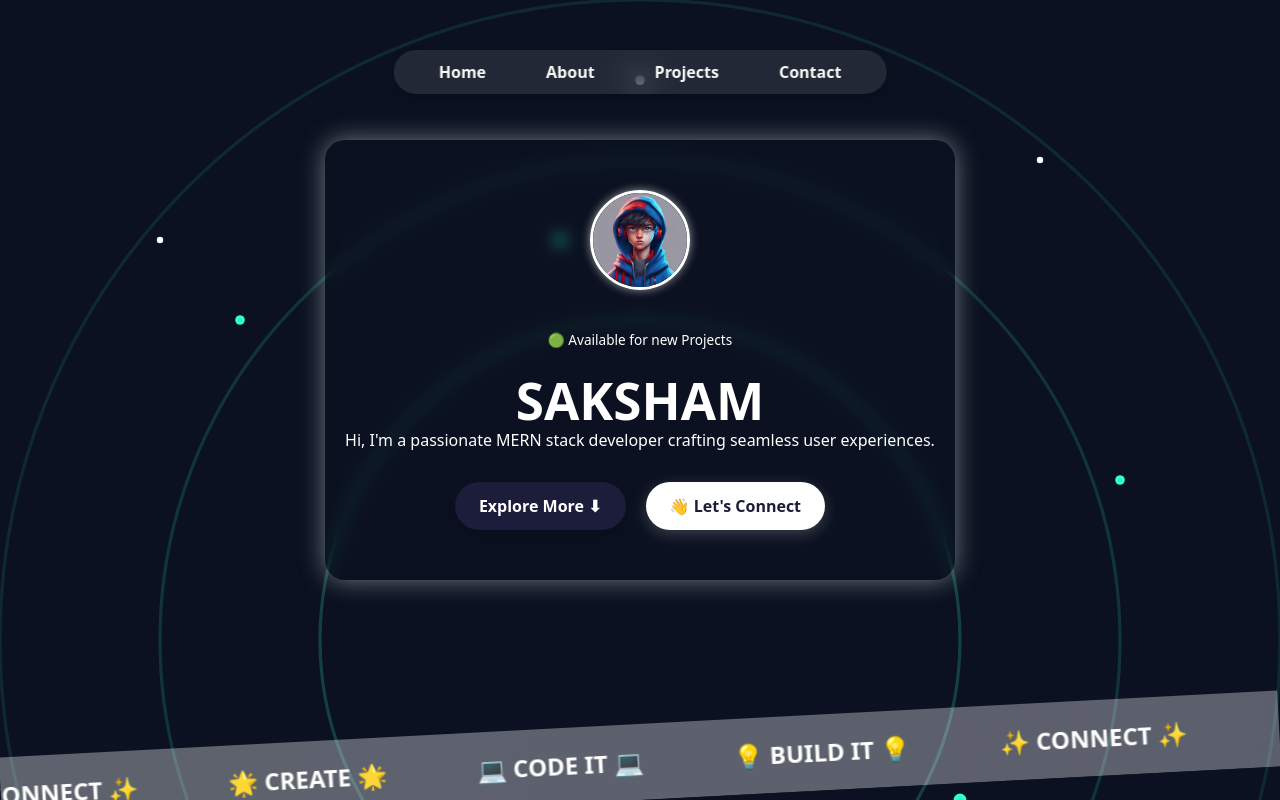
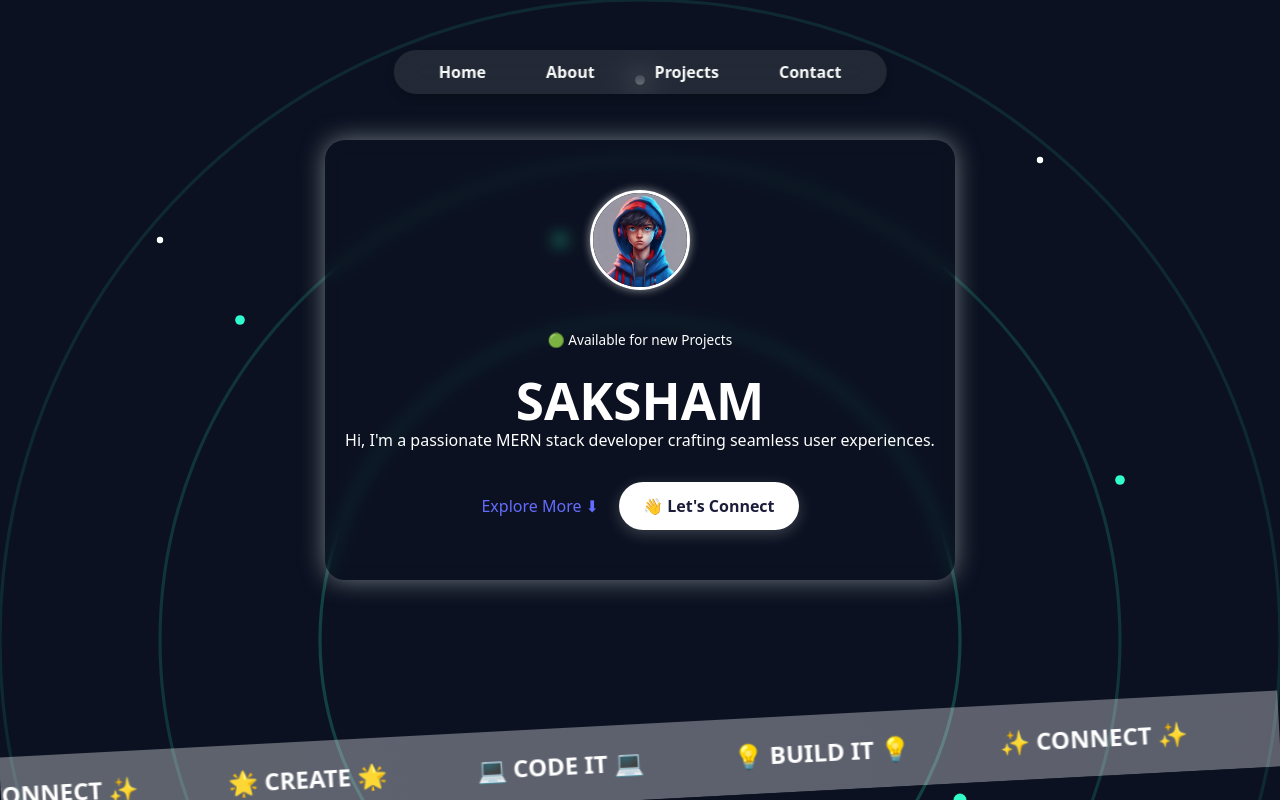
Before and after one commit to chawlasaksham/Portfolio, a React (Vite) app: page / in a window 1280 px wide. Built offline with nearby package versions, Linux system fonts and the light colour scheme.

Commit message:
Update hero.jsx

```diff
--- a/src/components/hero.jsx
+++ b/src/components/hero.jsx
@@ -14,8 +14,8 @@ const Hero = () => {
         <p>Hi, I'm a passionate MERN stack developer crafting seamless user experiences.</p>
 
         <div className="hero-buttons">
-        <Link to="/projects" className="hero-btn">Explore More ⬇</Link>
-        <Link to="/contact" className="connect-btn">👋 Let's Connect</Link>
+       <a href="/projects">Explore More ⬇</a>
+       <Link to="/contact" className="connect-btn">👋 Let's Connect</Link>
         </div>
       </div>
     </section>
```
